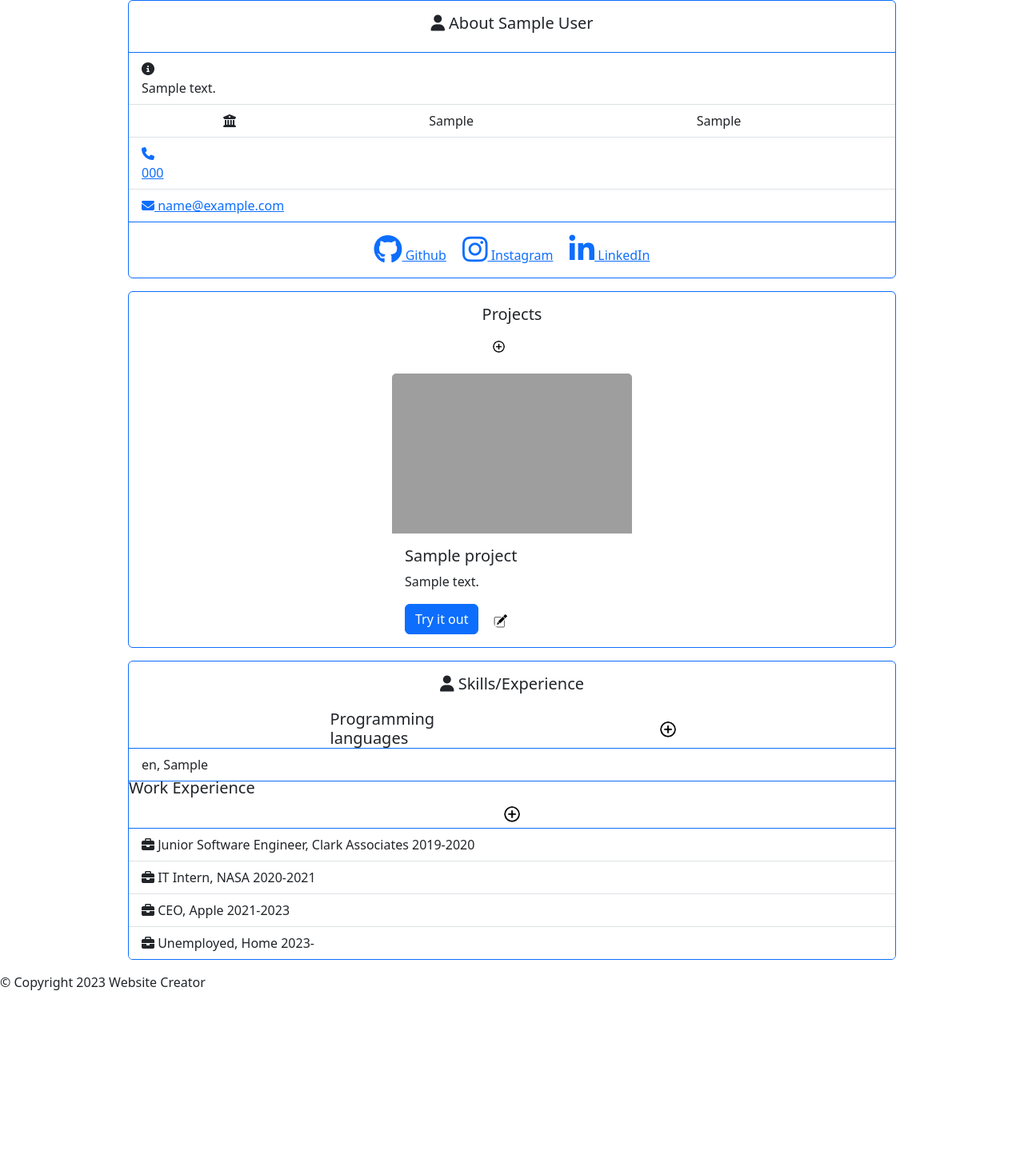
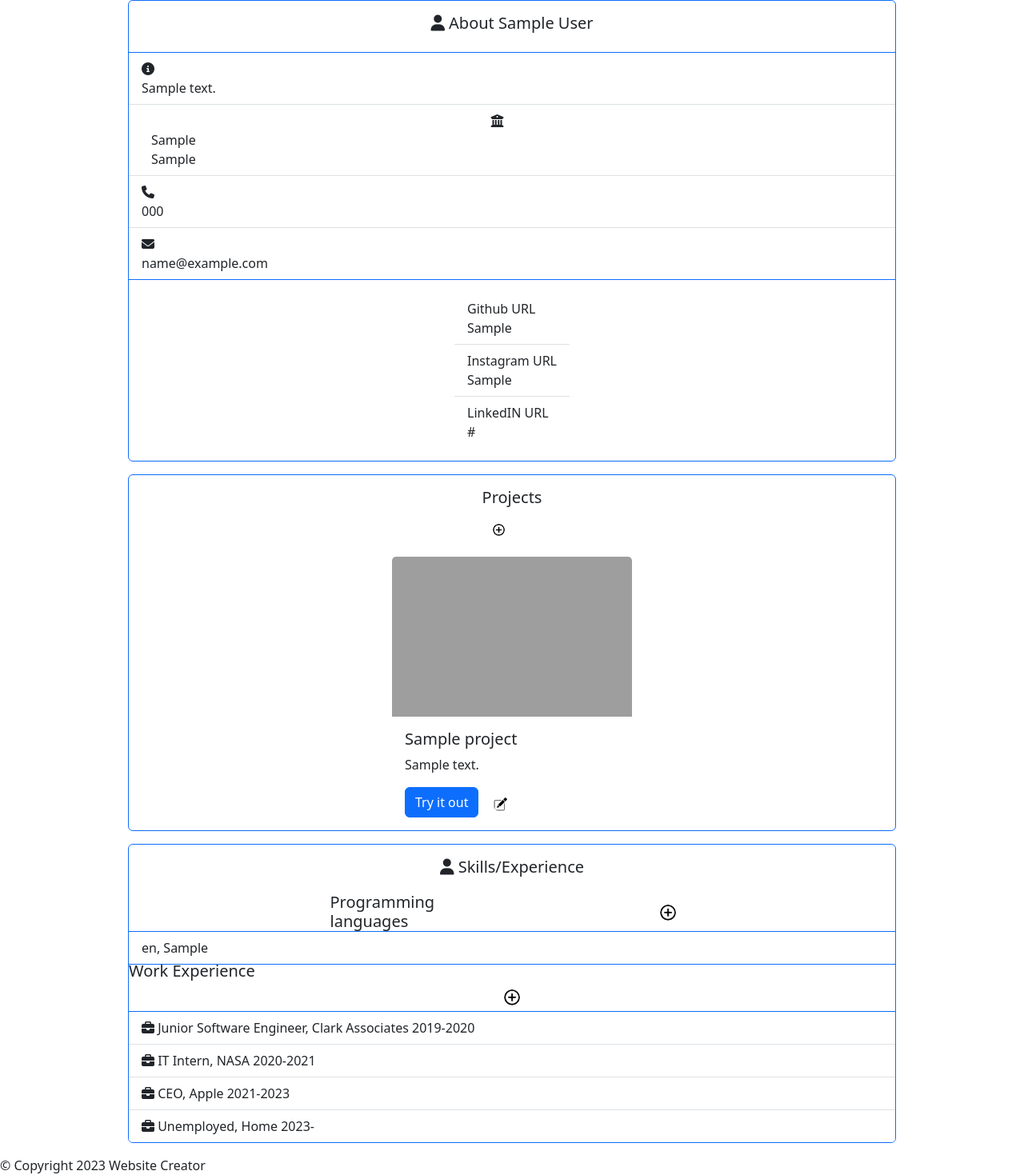
Before and after one commit to PJudge02/cs_website_creator, a Flask app: template templates/UserPages/home.html in a window 1280 px wide. Shown: the part 40-1509 px from the top of the page at 80% size. Before the commit the page ends 1278 px from the top, so only its background shows below. Run offline with Flask 3, Linux system fonts and the light colour scheme; the template is opened without the code that fills it: values that come from a table or form of the project are taken from there, others are empty; tables that the repository leaves empty hold one stand-in row (values such as "Sample post"); parts of the project's set-up code (start-up, migrations or seed data) failed here and were passed over; some libraries are stand-ins or nearby versions; grey boxes are pictures that could not be loaded.

Commit message:
Adding Ids, removing links

```diff
--- a/templates/UserPages/base.html
+++ b/templates/UserPages/base.html
@@ -42,7 +42,7 @@
     </script>
     <script type="text/javascript">
       tinymce.init({
-        selector: '#myeditablediv',
+        selector: '.myeditablediv',
         plugins: [ 'quickbars' ],
         toolbar: false,
         menubar: false,
--- a/templates/UserPages/home.html
+++ b/templates/UserPages/home.html
@@ -16,7 +16,7 @@
     <ul class="list-group list-group-flush">
       <li id="user-about" class="list-group-item" ondrop="drop(event)" ondragover="allowDrop(event)">
         <i class="fa-solid fa-circle-info" draggable="true" ondragstart="drag(event)"></i>
-       <div id = "myeditablediv">{{user.about}}</div>
+       <div id = "about-field-about" class = "myeditablediv">{{user.about}}</div>
       </li>
       <li id="user-college-major" class="list-group-item">
         <div class="container">
@@ -24,29 +24,40 @@
             <div class="col-md-1">
               <i class="fa fa-university col-md-1"></i>
             </div>
-            <div id="myeditablediv" class="col-md-2">{{user.major}}</div>
-            <div id="myeditablediv" class="col-md-2">{{user.college}}</div>
+            <div id="about-field-major" class="myeditablediv" class="col-md-2">{{user.major}}</div>
+            <div  id="about-field-college" class="myeditablediv" class="col-md-2">{{user.college}}</div>
           </div>
         </div>
       </li>
       <li id="user-phone" class="list-group-item">
-        <a href="tel:{{user.phone}}"> <i class="fa-solid fa-phone"></i> <div id="myeditablediv">{{user.phone}}</div></a>
+        <a> <i class="fa-solid fa-phone"></i> <div class="myeditablediv"  id="about-field-phone">{{user.phone}}</div></a>
       </li>
       <li class="list-group-item">
-        <a href="mailto: {{user.email}}" id="myeditablediv"> <i class="fa-solid fa-envelope"></i> {{user.email}}</a>
+        <a ><i class="fa-solid fa-envelope"></i> <div class="myeditablediv"  id="about-field-email">{{user.email}}</div></a>
       </li>
     </ul>
 
     <div class="card-body">
-      {% if user.github %}
-      <a href="{{user.github}}" class="card-link"> <i class="fa fa-github" style="font-size: 36px"></i> Github</a>
-      {% endif %} {% if user.instagram %}
-      <a href="{{user.instagram}}" class="card-link"
-        ><i class="fa fa-instagram" style="font-size: 36px"></i> Instagram</a
-      >
-      {% endif %} {% if user.linkedIn %}
-      <a href="{{user.linkedIn}}" class="card-link"><i class="fa fa-linkedin" style="font-size: 36px"></i> LinkedIn</a>
-      {% endif %}
+      <ul class="list-group list-group-flush">
+        <li class="list-group-item">
+          <div>Github URL</div>
+          <div id = "about-field-github" class= "myeditablediv">
+            {{user.github}}
+          </div>
+        </li>
+        <li class="list-group-item">
+          <div>Instagram URL</div>
+          <div id = "about-field-instagram" class= "myeditablediv">
+            {{user.instagram}}
+          </div>
+        </li>
+        <li class="list-group-item">
+          <div>LinkedIN URL</div>
+          <div id = "about-field-linkedin" class= "myeditablediv">
+            {{user.linkedIn}}
+          </div>
+        </li>
+      </ul>
     </div>
   </div>
   <div class="card w-75 border-primary mb-3" style="width: 18rem">
```
